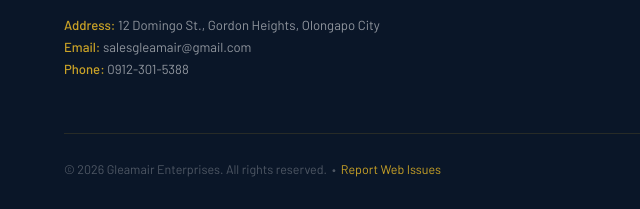
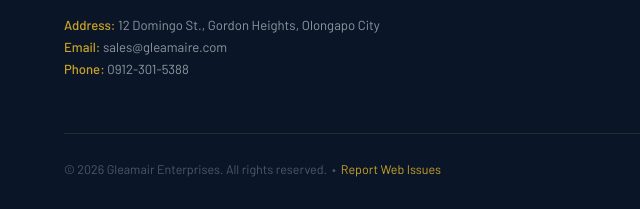
Before and after one commit to 4ttth/gleamair-4, a plain HTML site: page index.html in a window 1280 px wide. Shown: the part 4927-5136 px from the top of the page, 0-640 px from the left. Drawn offline with nearby package versions, Linux system fonts and the light colour scheme; a web font is replaced by a local one.

Commit message:
Changes from salesgleamair@gmail.com to sales@gleamaire.com

```diff
--- a/index.html
+++ b/index.html
@@ -642,7 +642,7 @@
       <div class="footer-brand-tag">HVAC &amp; Building Solutions</div>
       <p class="footer-brand-desc">Integrated solutions for smarter spaces &mdash; lighting, ventilation, cooling, and building solutions for residential and commercial clients.</p>
       <div class="footer-contact-item"><strong>Address:</strong> <a href="https://maps.app.goo.gl/w5UMP26nmU3EHWsa7" target="_blank" rel="noopener" style="color: rgba(255,255,255,0.55); text-decoration:none;"><a href="https://maps.app.goo.gl/w5UMP26nmU3EHWsa7" target="_blank" rel="noopener" style="color: rgba(255,255,255,0.55); text-decoration:none;">12 Domingo St., Gordon Heights, Olongapo City</a></a></div>
-      <div class="footer-contact-item"><strong>Email:</strong> <a href="mailto:salesgleamair@gmail.com" style="color:rgba(255,255,255,0.55);text-decoration:none;">salesgleamair@gmail.com</a></div>
+      <div class="footer-contact-item"><strong>Email:</strong> <a href="mailto:sales@gleamaire.com" style="color:rgba(255,255,255,0.55);text-decoration:none;">sales@gleamaire.com</a></div>
       <div class="footer-contact-item"><strong>Phone:</strong> <a href="tel:+639123015388" style="color: rgba(255,255,255,0.55); text-decoration:none;">0912-301-5388</a></div>
     </div>
     <div class="footer-col">
```
Also changed, not shown: about.html (+1 -1 lines), contact.html (+1 -1 lines), product-catalog.html (+1 -1 lines), products.html (+1 -1 lines), services.html (+1 -1 lines).
